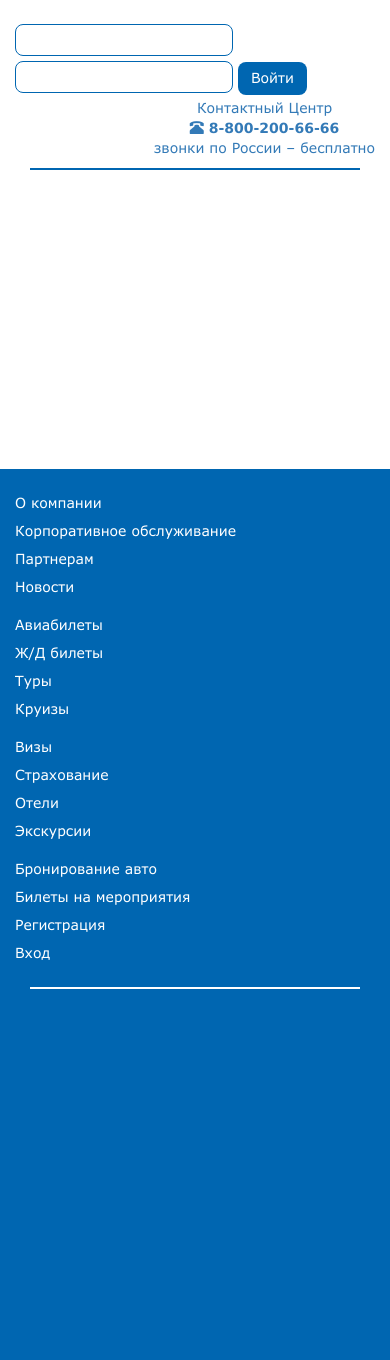
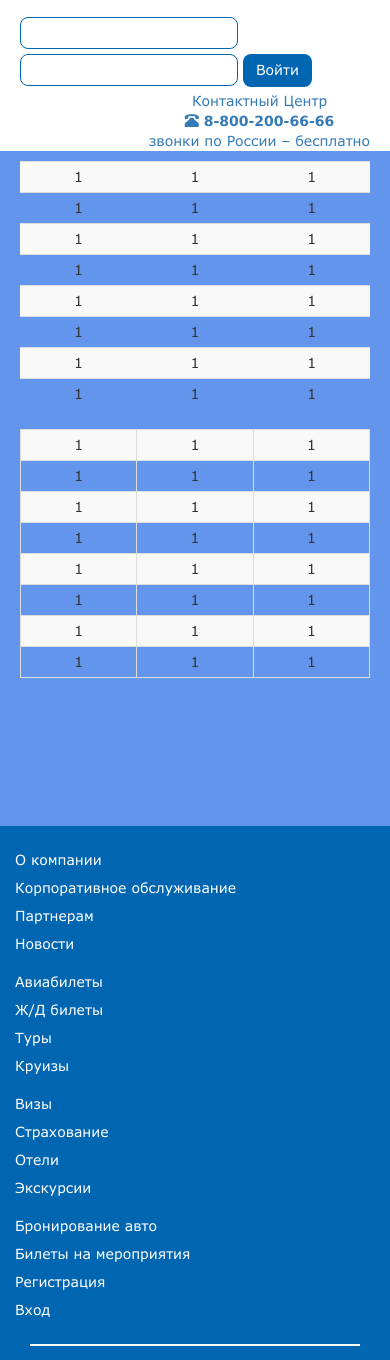
Before and after one commit to Fogmart/biletur-ng, a PHP site: template frontend/views/rail-road/index.php in a window 390 px wide. Shown: the part 291-1651 px from the top of the page. Before the commit the page ends 1280 px from the top, so only its background shows below. Run offline with PHP 8.4, Linux system fonts and the light colour scheme; the template is opened without the code that fills it, so the values that code supplies are empty; style sheets or scripts are compiled from the project's sources; some libraries are stand-ins or nearby versions.

Commit message:
модуль SEO

```diff
--- a/frontend/assets/src/sass/biletur.scss
+++ b/frontend/assets/src/sass/biletur.scss
@@ -13,19 +13,60 @@ body {
 	min-height: 100%;
 	height: auto;
 	margin: 0 auto -60px;
-	padding: 0 0 60px;
+	padding: 0 0 40px;
 }
 
 .wrap > .container {
-	padding: 20px 15px 20px 15px;
+	padding: 20px 0px;
 	background-color: #fff;
 	box-shadow: 0 0 10px 0 rgba(0, 0, 0, 0.25);
 	margin: 0 auto;
-	min-height: 90vh;
+	min-height: 80vh;
+
+	.inner-index-container {
+		padding: 10px 20px 20px;
+		min-height: 80vh;
+		background-color: cornflowerblue;
+	}
 
 	.inner-container {
-		padding: 10px 50px 20px 50px;
+		padding: 10px 20px 20px;
+		margin-left: 200px;
+		background-color: cornflowerblue;
+		min-height: 80vh;
+
+		.row {
+			margin-top:20px;
+		}
+
+		.block-panel {
+			background-color: #fff;
+			box-shadow: 0 0 10px 0 rgba(0, 0, 0, 0.45);
+			padding: 20px 15px 20px 15px;
+			border-radius: 8px;
+		}
 	}
+
+}
+
+.container.container-with-menu {
+	@media (min-width: 768px) {
+		width: 950px;
+	}
+	@media (min-width: 992px) {
+		width: 1170px;;
+	}
+	@media (min-width: 1200px) {
+		width: 1370px;;
+	}
+}
+
+.left-menu {
+	position: absolute;
+	background-color: #0c5460;
+	min-width: 210px;
+	min-height: 100px;
+	margin-left: -10px;
 }
 
 .footer {
@@ -33,11 +74,12 @@ body {
 	color: #fff;
 	padding-top: 20px;
 	background-color: $mainBlueColor;
-
+	z-index: 10;
 	.container {
 		a {
 			color: #fff;
 		}
+
 		line-height: 2;
 	}
 }
@@ -263,10 +305,10 @@ a.desc:after {
 	width: 100%;
 	border-radius: 8px;
 }
-
-.column-5 .col-md-1  {
+.column-5 .col-md-1 {
 	width: 0%;
 }
+
 .column-5 .col-md-2 {
 	width: 20%;
 }
--- a/frontend/controllers/RailRoadController.php
+++ b/frontend/controllers/RailRoadController.php
@@ -5,10 +5,9 @@
 
 namespace frontend\controllers;
 
+use common\components\FrontendMenuController;
 
-use common\components\FrontendController;
-
-class RailRoadController extends FrontendController {
+class RailRoadController extends FrontendMenuController {
 
 	const ACTION_INDEX = '';
 
--- a/frontend/views/layouts/_header.php
+++ b/frontend/views/layouts/_header.php
@@ -24,6 +24,3 @@ use frontend\controllers\SiteController;
         </div>
     </div>
 </div>
-<div class="row hr-del-line">
-    <div class="col-xs-12"></div>
-</div>
--- a/frontend/views/layouts/common.php
+++ b/frontend/views/layouts/common.php
@@ -24,10 +24,12 @@ AppAsset::register($this);
 <body>
 <?php $this->beginBody() ?>
 <div class="wrap">
-    <div class="container">
-		<?= $this->render('_header') ?>
+    <div class="container container-with-menu">
         <div class="left-menu">
 
+        </div>
+        <div style="margin-left: 220px">
+		<?= $this->render('_header') ?>
         </div>
         <div class="inner-container text-center">
 			<?= $content ?>
--- a/frontend/views/layouts/main.php
+++ b/frontend/views/layouts/main.php
@@ -25,8 +25,10 @@ AppAsset::register($this);
 <?php $this->beginBody() ?>
 <div class="wrap">
     <div class="container">
-		<?= $this->render('_header') ?>
-        <div class="inner-container text-center">
+        <div style="padding-left: 20px; padding-right: 20px;">
+			<?= $this->render('_header') ?>
+        </div>
+        <div class="inner-index-container text-center">
 			<?= $content ?>
         </div>
     </div>
--- a/frontend/views/rail-road/index.php
+++ b/frontend/views/rail-road/index.php
@@ -2,3 +2,101 @@
 /**
  * @author Исаков Владислав <visakov@biletur.ru>
  */
+
+?>
+<div class="row">
+    <div class="col-xs-12">
+        <div class="block-panel">
+            <table class="table table-hover table-striped table-condensed colored-tbl">
+                <tr class="green-tr">
+                    <td class="left-cell-green">1</td>
+                    <td>1</td>
+                    <td class="right-cell-green">1</td>
+                </tr>
+                <tr class="green-tr">
+                    <td class="left-cell-green">1</td>
+                    <td>1</td>
+                    <td class="right-cell-green">1</td>
+                </tr>
+                <tr class="green-tr">
+                    <td class="left-cell-green">1</td>
+                    <td>1</td>
+                    <td class="right-cell-green">1</td>
+                </tr>
+                <tr class="red-tr">
+                    <td class="left-cell-red">1</td>
+                    <td>1</td>
+                    <td class="right-cell-red">1</td>
+                </tr>
+                <tr class="red-tr">
+                    <td class="left-cell-red">1</td>
+                    <td>1</td>
+                    <td class="right-cell-red">1</td>
+                </tr>
+                <tr class="red-tr">
+                    <td class="left-cell-red">1</td>
+                    <td>1</td>
+                    <td class="right-cell-red">1</td>
+                </tr>
+                <tr class="red-tr">
+                    <td class="left-cell-red">1</td>
+                    <td>1</td>
+                    <td class="right-cell-red">1</td>
+                </tr>
+                <tr class="red-tr">
+                    <td class="left-cell-red">1</td>
+                    <td>1</td>
+                    <td class="right-cell-red">1</td>
+                </tr>
+            </table>
+        </div>
+    </div>
+</div>
+<div class="row">
+    <div class="col-xs-12">
+        <div class="block-panel">
+            <table class="table table-hover table-striped table-bordered table-condensed colored-tbl">
+                <tr class="green-tr">
+                    <td class="left-cell-green">1</td>
+                    <td>1</td>
+                    <td class="right-cell-green">1</td>
+                </tr>
+                <tr class="green-tr">
+                    <td class="left-cell-green">1</td>
+                    <td>1</td>
+                    <td class="right-cell-green">1</td>
+                </tr>
+                <tr class="green-tr">
+                    <td class="left-cell-green">1</td>
+                    <td>1</td>
+                    <td class="right-cell-green">1</td>
+                </tr>
+                <tr class="red-tr">
+                    <td class="left-cell-red">1</td>
+                    <td>1</td>
+                    <td class="right-cell-red">1</td>
+                </tr>
+                <tr class="red-tr">
+                    <td class="left-cell-red">1</td>
+                    <td>1</td>
+                    <td class="right-cell-red">1</td>
+                </tr>
+                <tr class="red-tr">
+                    <td class="left-cell-red">1</td>
+                    <td>1</td>
+                    <td class="right-cell-red">1</td>
+                </tr>
+                <tr class="red-tr">
+                    <td class="left-cell-red">1</td>
+                    <td>1</td>
+                    <td class="right-cell-red">1</td>
+                </tr>
+                <tr class="red-tr">
+                    <td class="left-cell-red">1</td>
+                    <td>1</td>
+                    <td class="right-cell-red">1</td>
+                </tr>
+            </table>
+        </div>
+    </div>
+</div>
--- a/frontend/views/site/index.php
+++ b/frontend/views/site/index.php
@@ -9,7 +9,7 @@ use frontend\controllers\RailRoadController;
 $this->title = 'Билетур';
 ?>
 <div class="row">
-    <div class="row column-5">
+    <div class="column-5">
         <div class="col-xs-12 text-center">
             <div class="banner-hr-block">
 
```
Also changed, not shown: common/components/FrontendMenuController.php (added, +14 -0 lines).
